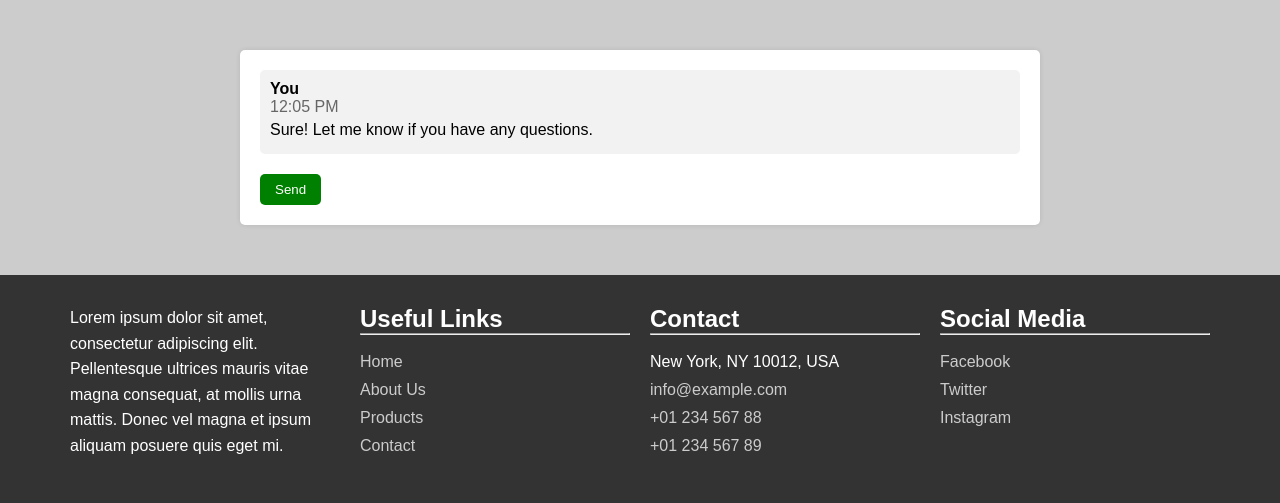
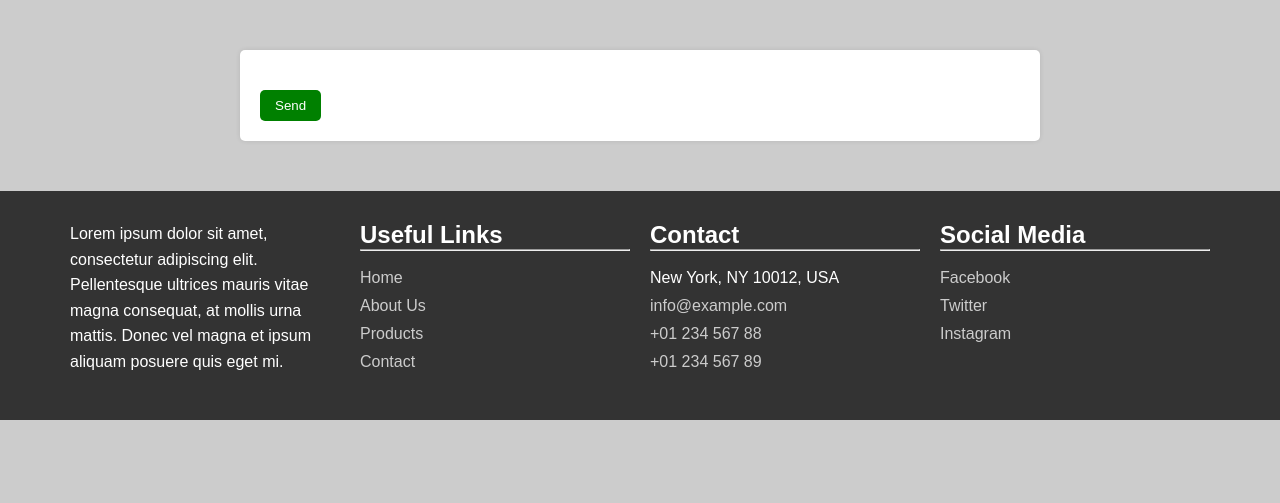
Before and after one commit to LifeProgramming/Green-Haven-Market, a Django app: template templates/messaging/new.html in a window 1280 px wide. Shown: the part 51-554 px from the top of the page. Run offline with Django 3.2, Linux system fonts and the light colour scheme; the template is opened without the code that fills it, so the values that code supplies are empty.

Commit message:
Update new.html

```diff
--- a/templates/messaging/new.html
+++ b/templates/messaging/new.html
@@ -11,16 +11,6 @@ Conversation
 
 {% block body%}
 <div class="chat-container">
-    <!-- <div class="message">
-        <p class="sender">John Doe</p>
-        <p class="time">12:00 PM</p>
-        <p class="content">Hello, I'm interested in purchasing your item.</p>
-    </div> -->
-    <div class="message">
-        <p class="sender">You</p>
-        <p class="time">12:05 PM</p>
-        <p class="content">Sure! Let me know if you have any questions.</p>
-    </div>
 
     <form class="message-form" method="POST">
         {% csrf_token%}
```
